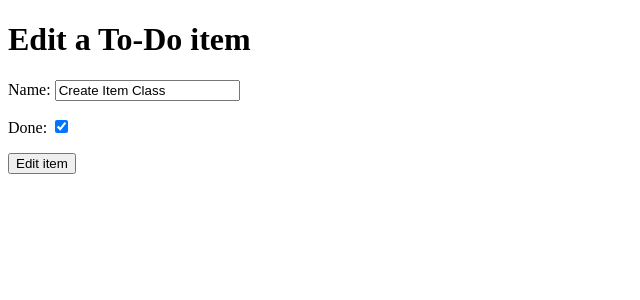
After one commit to barty-s/django-project, a Django app: page /edit/1 in a window 1280 px wide. The commit adds this page. Shown: the top 300 px of the page, without its empty margins (0-640 px from the left). Run offline with Django 3.2, Linux system fonts and the light colour scheme; data comes from the database, SQL or seed files in the repository; both versions use the stored data as it was after the commit.

Commit message:
Create edit functionality for items

```diff
--- a/django_todo/urls.py
+++ b/django_todo/urls.py
@@ -15,10 +15,11 @@ Including another URLconf
 """
 from django.contrib import admin
 from django.urls import path
-from todo.views import get_todo_list, add_item
+from todo.views import get_todo_list, add_item, edit_item
 
 urlpatterns = [
     path('admin/', admin.site.urls),
     path('', get_todo_list, name='get_todo_list'),
-    path('add', add_item, name='add')
+    path('add', add_item, name='add'),
+    path('edit/<item_id>', edit_item, name='edit' )
 ]
--- /dev/null
+++ b/todo/templates/todo/edit_item.html
@@ -0,0 +1,17 @@
+<!DOCTYPE html>
+<html lang="en">
+  <head>
+    <meta charset="UTF-8" />
+    <meta name="viewport" content="width=, initial-scale=1.0" />
+    <title>Document</title>
+  </head>
+  <body>
+    <h1>Edit a To-Do item</h1>
+    <form method="POST">
+      {% csrf_token %} {{ form.as_p }}
+      <div>
+        <p><button type="submit">Edit item</button></p>
+      </div>
+    </form>
+  </body>
+</html>
--- a/todo/templates/todo/todo_list.html
+++ b/todo/templates/todo/todo_list.html
@@ -16,11 +16,15 @@
         {% else %}
         <td>{{ item.name }}</td>
         {% endif %}
+        <td>
+          <a href="/edit/{{ item.id }}"><button>Edit</button></a>
+        </td>
       </tr>
       {% empty %}
       <tr>
         <td>You have nothing to do!</td>
       </tr>
+
       {% endfor %}
     </table>
     <a href="/add">Add an item</a>
--- a/todo/views.py
+++ b/todo/views.py
@@ -1,4 +1,4 @@
-from django.shortcuts import render, redirect
+from django.shortcuts import render, redirect, get_object_or_404
 from .models import Item
 from .forms import ItemForm
 
@@ -24,3 +24,17 @@ def add_item(request):
         'form': form
     }
     return render(request, 'todo/add_item.html', context)
+
+
+def edit_item(request, item_id):
+    item = get_object_or_404(Item, id=item_id)
+    if request.method == 'POST':
+        form = ItemForm(request.POST, instance=item)
+        if form.is_valid():
+            form.save()
+            return redirect('get_todo_list')
+    form = ItemForm(instance=item)
+    context = {
+        'form': form
+        }
+    return render(request, 'todo/edit_item.html', context)
```
Also changed, not shown: db.sqlite3.
